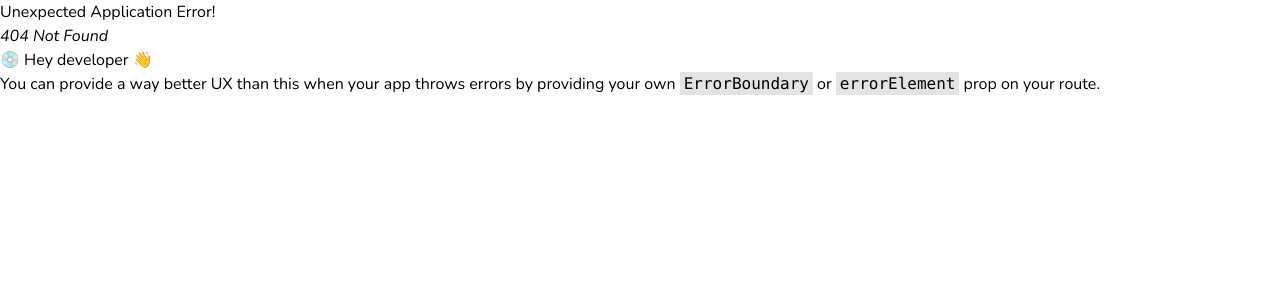
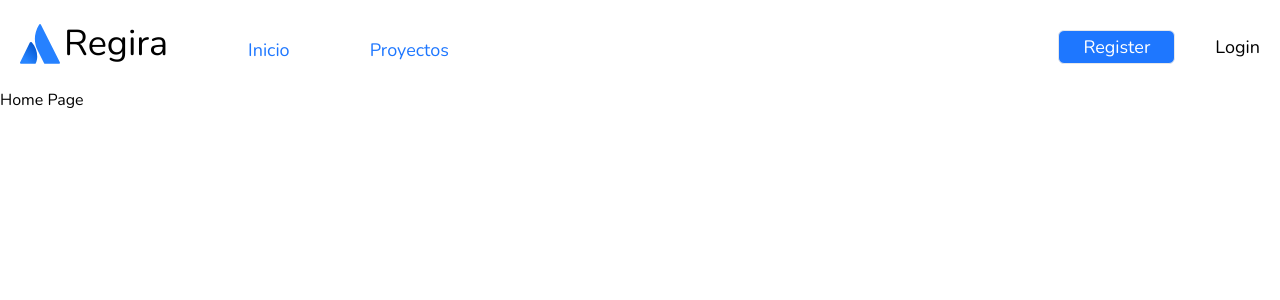
Before and after one commit to luisy9/Regira-Project, a React (Vite) app in the folder react-regira/: page /home in a window 1280 px wide. Before the commit this address had no page. Shown: the top 300 px of the page. Built offline with nearby package versions, Linux system fonts and the light colour scheme.

Commit message:
Outlet render with react-router-dom

```diff
--- a/react-regira/src/AppRegira.jsx
+++ b/react-regira/src/AppRegira.jsx
@@ -1,14 +1,9 @@
-import { useEffect } from "react";
-
+import { HomePage } from './pages';
 export const AppRegira = () => {
-
-  useEffect(() => {
-
-  }, []);
 
   return (
     <div>
-      <h1 className="text-4xl">Home Page Regira</h1>
+      <HomePage />
     </div>
   )
 }
--- a/react-regira/src/components/NavBar.jsx
+++ b/react-regira/src/components/NavBar.jsx
@@ -24,7 +24,7 @@ export const NavBar = () => {
 
                 <div className="flex items-end text-lg flex-grow justify-between h-10">
                     <div className="">
-                        <button className="mx-5 hover:bg-[#bdbec2] hover:border-none rounded-md px-5"><a href="" className="text-[#1E77FF]">Inicio</a></button>
+                        <NavLink to='/home'><button className="mx-5 hover:bg-[#bdbec2] hover:border-none rounded-md px-5"><a href="" className="text-[#1E77FF]">Inicio</a></button></NavLink>
                         <button className="mx-5 hover:bg-[#bdbec2] hover:border-none rounded-md px-5"><a href="" className=" text-[#1E77FF]">Proyectos</a></button>
                     </div>
                     <div className="">
--- a/react-regira/src/layout/LaoyoutPage.jsx
+++ b/react-regira/src/layout/LaoyoutPage.jsx
@@ -1,4 +1,5 @@
-import { AppRegira } from '../AppRegira';
+import { Outlet } from 'react-router-dom';
+// import { AppRegira } from '../AppRegira';
 import { NavBar } from '../components';
 
 export const LayoutPage = () => {
@@ -7,8 +8,8 @@ export const LayoutPage = () => {
             <header>
                 <NavBar />
             </header>
-            <div className="">
-                <AppRegira />
+            <div className="" id='detail'>
+                <Outlet />
             </div>
         </div>
     )
--- /dev/null
+++ b/react-regira/src/pages/HomePage.jsx
@@ -0,0 +1,9 @@
+export const HomePage = () => {
+  return (
+    <div>
+      <h1>Home Page</h1>
+    </div>
+  )
+}
+
+export default HomePage
--- a/react-regira/src/pages/index.js
+++ b/react-regira/src/pages/index.js
@@ -1,2 +1,3 @@
 export * from './LoginPage';
 export * from './RegisterPage';
+export * from './HomePage';
```
Also changed, not shown: react-regira/src/routes/route.jsx (+8 -1 lines).
